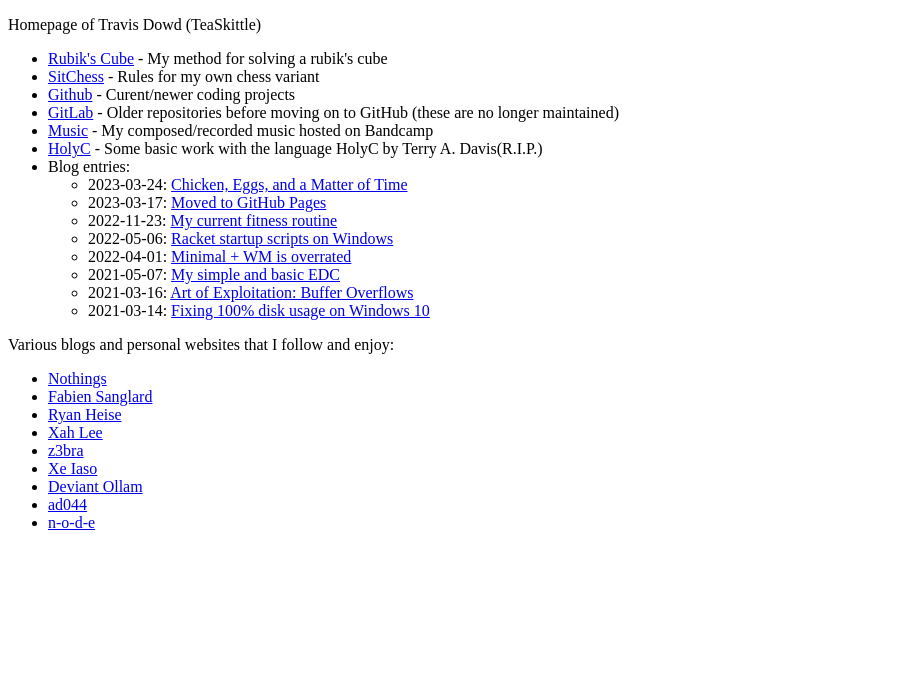
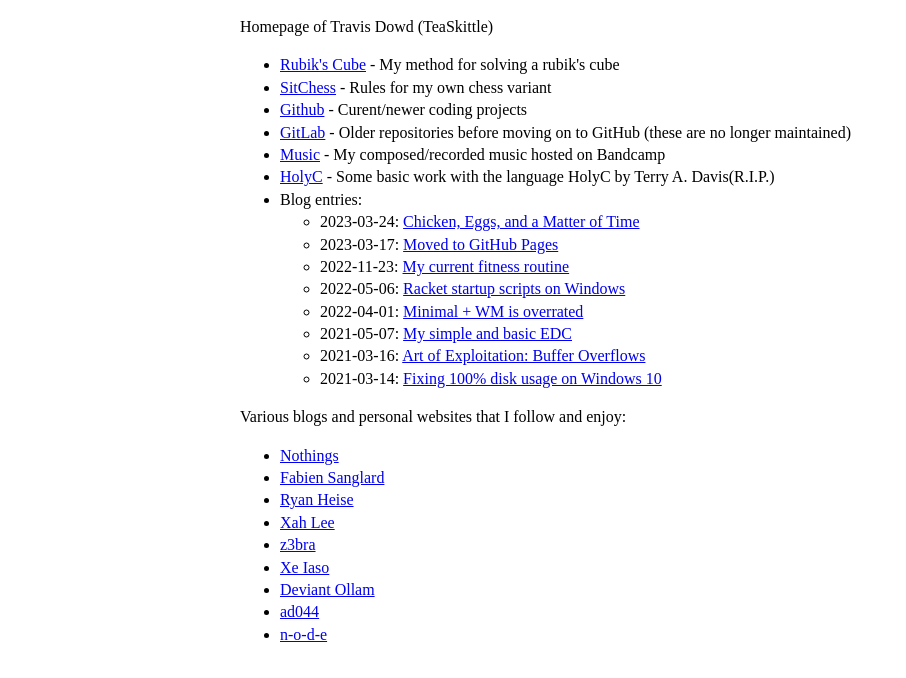
Before and after one commit to TeaSkittle/TeaSkittle.github.io, a plain HTML site: page index.html in a window 1280 px wide. Shown: the whole page, without its empty margins (0-906 px from the left). Drawn offline with Linux system fonts and the light colour scheme.

Commit message:
Update index.html

```diff
--- a/index.html
+++ b/index.html
@@ -3,6 +3,13 @@
   <head>
     <meta charset="UTF-8">
     <title>Travis' Website</title>
+    <style>
+      body {
+        width: min(800px, calc(100% - 8px));
+        margin: auto;
+        line-height: 1.4;
+      }
+    </style>
   </head>
   <body>
     <p>Homepage of Travis Dowd (TeaSkittle)
```
